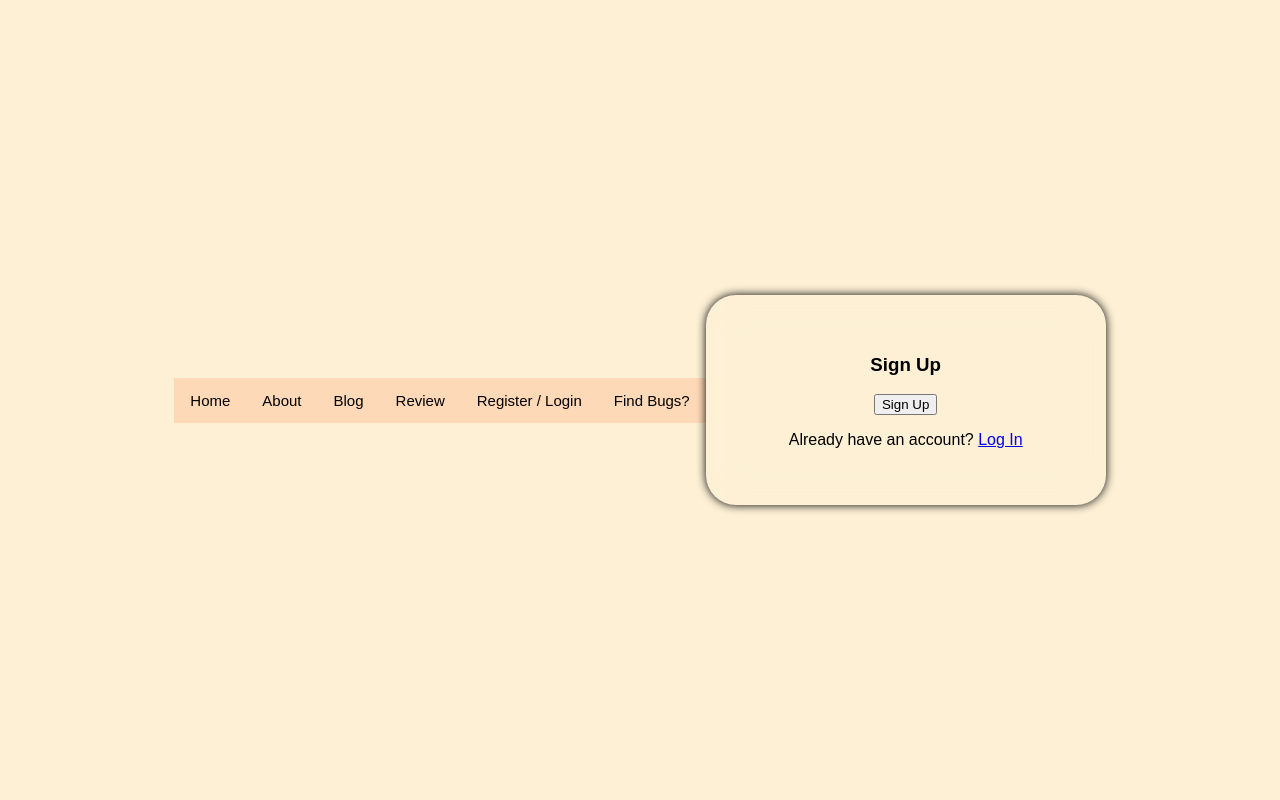
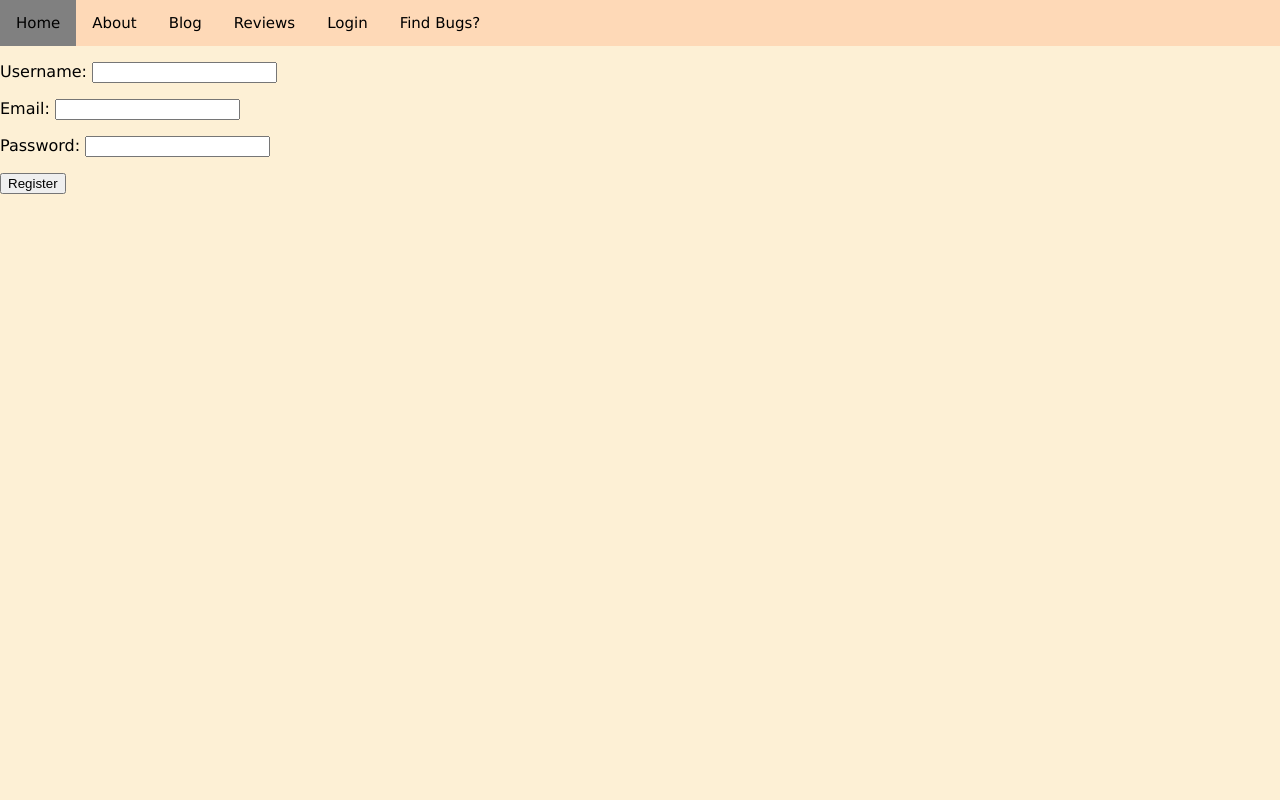
Before and after one commit to Unicorncoder77/A-Brand-New-Experience, a Django app: page /signup/ in a window 1280 px wide. Run offline with Django 5.2, Linux system fonts and the light colour scheme; some libraries are stand-ins or nearby versions.

Commit message:
registration for reviewer

```diff
--- a/new_experience/brand_new_experience/templates/nav.html
+++ b/new_experience/brand_new_experience/templates/nav.html
@@ -9,14 +9,19 @@
 <div class="topNav">
     <ul>
         {% if user.is_authenticated and user.is_reviewer %}
+            <li><a href="{% url 'reviewerHome'}"> Home </a></li>
+            <li><a href="#"> Blog </a></li>
+            <li><a href="#"> Reviews </a></li>
+            <li><a href="#"> Your Reviews </a></li>
+            <li><a href="#"> Your Comments </a></li>
         {% elif user.is_authenticated and user.is_blogger %}
         {% elif user.is_authenticated and user.is_admin %}
         {% else %}
             <li><a href="{% url 'home' %}"> Home </a></li>
             <li><a href="#"> About </a></li>
             <li><a href="#"> Blog </a></li>
-            <li><a href="#"> Review </a></li>
-            <li><a href="{% url 'signup' %}"> Register / Login </a></li>
+            <li><a href="#"> Reviews </a></li>
+            <li><a href="{% url 'signup' %}"> Login </a></li>
             <li><a href="#"> Find Bugs? </a></li>
     </ul>
 </div>
--- a/new_experience/brand_new_experience/templates/reviewerSignup.html
+++ b/new_experience/brand_new_experience/templates/reviewerSignup.html
@@ -5,50 +5,9 @@
 {% endblock %}
 {% block content %}
 {% include "nav.html" %}
-<style>
-    body {
-        height:100vh;
-        display: flex;
-        margin: 0;
-        padding: 0;
-        font-family: sans-serif;
-        background-size: cover;
-        justify-content: center;
-        align-items: center;
-    }
-
-    .form-container {
-        max-width: 320px;
-        width: 100%;
-        padding: 40px;
-        box-shadow: 0 0 10px black;
-        background: transparent;
-        border-radius: 30px;
-        text-align: center;
-        backdrop-filter: blur(20px);
-    }
-</style>
-<div class="form-container">
-    <div class="form-header">
-        <h3> Sign Up </h3>
-    </div>
-    <div class="input-container">
-        <form method="POST">
-            {% csrf_token %}
-            {{ reviewerRegisterForm.username.label }} {{ reviewerRegisterForm.username }}
-            {{ reviewerRegisterForm.email.label }} {{ reviewerRegisterForm.email}}
-            {{ reviewerRegisterForm.password.label }} {{ reviewerRegisterForm.password }}
-        <div class="button">
-            <button class="submit" type="submit">Sign Up</button>
-        </div>
-        <div class="signup">
-            <p> Already have an account? <a href="#">Log In</a></p>
-        </div>
-        </form>
-
-    </div>
-</div>
-
-
-
+<form method="POST" class="form-group">
+    {% csrf_token %}
+    {{ form.as_p }}
+    <button type="submit" class="btn btn-success">Register</button>
+</form>
 {% endblock %}
--- a/new_experience/brand_new_experience/urls.py
+++ b/new_experience/brand_new_experience/urls.py
@@ -4,4 +4,6 @@
 urlpatterns = [
     path('', views.home, name='home'),
     path('signup/', views.reviewerSignUp, name='signup'),
+    path('home/', views.reviewerHome, name='reviewerHome'),
+    path('logout/', views.logoutUser, name='logout'),
 ]
--- a/new_experience/brand_new_experience/views.py
+++ b/new_experience/brand_new_experience/views.py
@@ -1,5 +1,8 @@
 from django.shortcuts import render
 from django.contrib.auth.decorators import login_required
+from .forms import reviewerRegisterForm
+from django.contrib.auth import authenticate, login, logout
+from django.shortcuts import redirect
 
 # Create your views here.
 def home(request):
@@ -11,14 +14,34 @@
 
 
 def reviewerSignUp(request):
-    return render(request, 'reviewerSignup.html')
+    form = reviewerRegisterForm()
+
+    if (request.method == 'POST'):
+        form = reviewerRegisterForm(request.POST)
+        if (form.is_valid()):
+            user = form.save(commit=False)
+            user.username = user.username.lower()
+            user.is_reviewer = True
+            user.set_password(form.cleaned_data['password'])
+            user.save()
+            login(request, user)
+            return redirect('reviewerHome')
+        else:
+            form = reviewerRegisterForm()
+    return render(request, 'reviewerSignup.html', {'form': form})
+
+
 
 def bloggerSignUp(request):
     pass
 
 @login_required
 def reviewerHome(request):
-    pass
+    return render(request, 'reviewerHome.html')
 
 def reviewerLogin(request):
     pass
+
+def logoutUser(request):
+    logout(request)
+    return redirect('home')
```
Also changed, not shown: new_experience/brand_new_experience/templates/reviewerHome.html (added).
